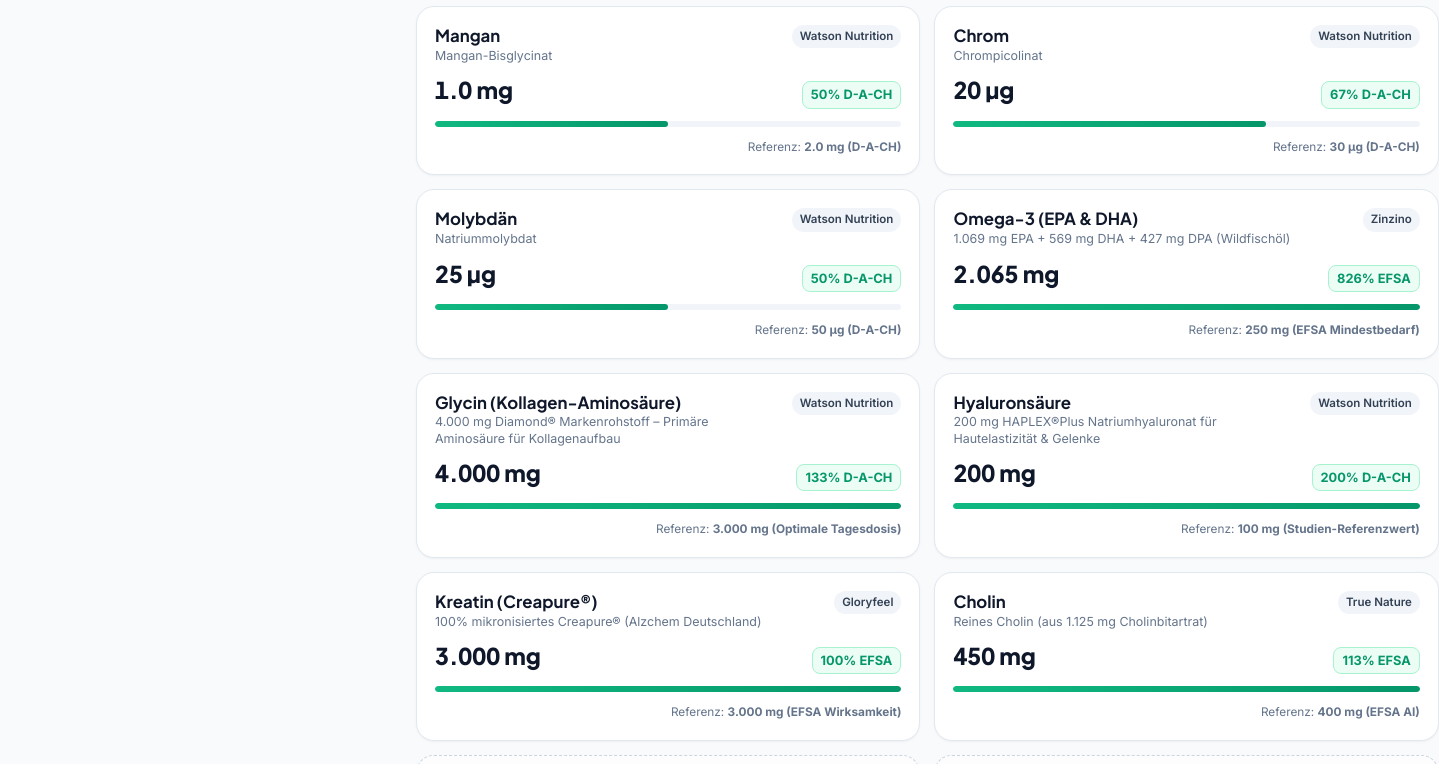
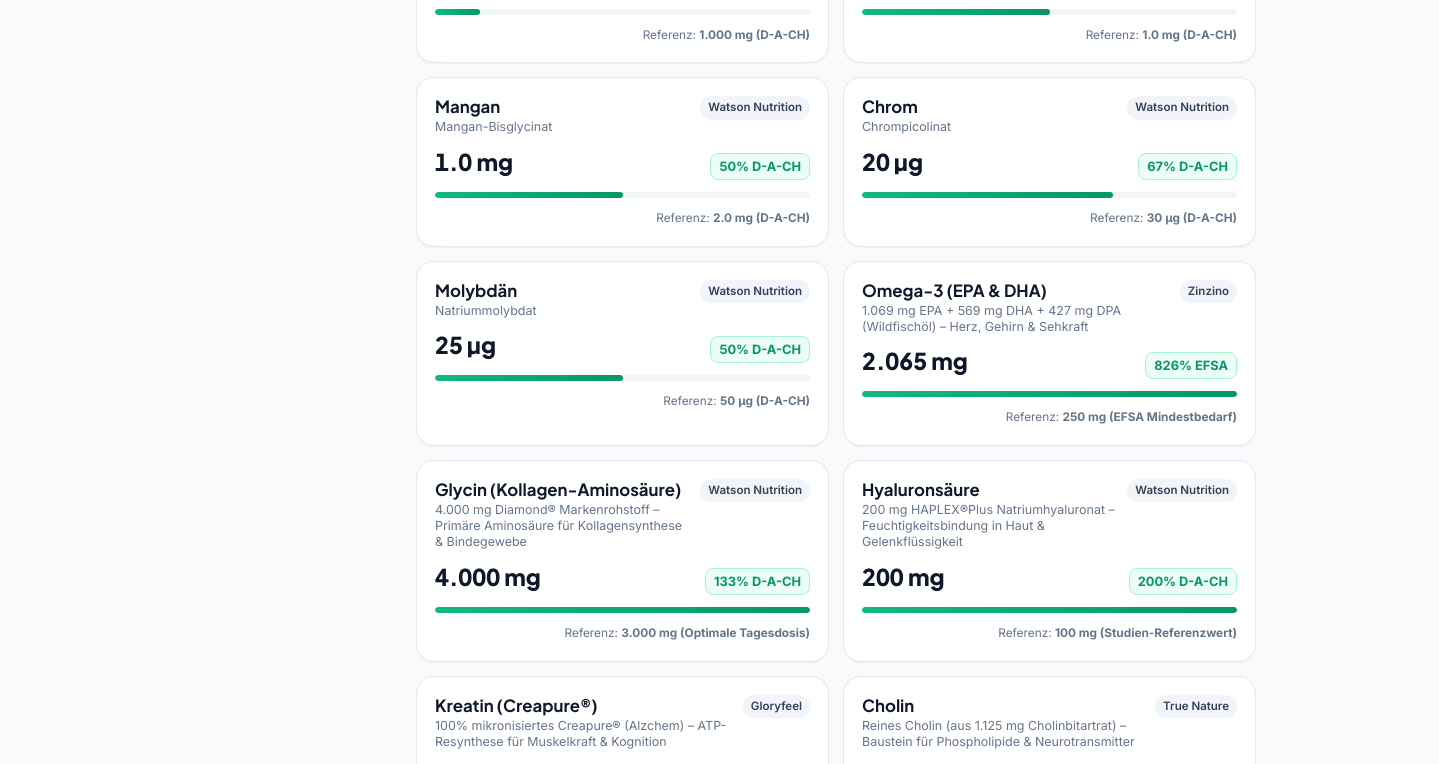
Before and after one commit to placeboHummel/djalals-naehrstoffe, a website: page index.html in a window 1280 px wide. Shown: the part 2036-2800 px from the top of the page, 1439 px wide, since content can reach past the window. Drawn offline with Linux system fonts and the light colour scheme.

Commit message:
refactor: Entfernung von Nicht-Fleischesser Badge und wissenschaftliche Einordnung in Aminosäuren, Omega-3 & Performance

```diff
--- a/index.html
+++ b/index.html
@@ -69,10 +69,9 @@
         <!-- Filter Pills Bar -->
         <div class="filter-pills-wrap">
           <button class="filter-pill active" data-cat="all">Alle (32)</button>
-          <button class="filter-pill" data-cat="vegan-critical">🌱 Nicht-Fleischesser Bilanz (13)</button>
           <button class="filter-pill" data-cat="vitamins">Vitamine (13)</button>
           <button class="filter-pill" data-cat="minerals">Mineralstoffe & Spurenelemente (10)</button>
-          <button class="filter-pill" data-cat="special">Kollagen, Omega-3 & Performance (9)</button>
+          <button class="filter-pill" data-cat="special">Aminosäuren, Omega-3 & Performance (9)</button>
         </div>
 
         <!-- Active Filter Indicator Banner -->
--- a/js/data.js
+++ b/js/data.js
@@ -107,7 +107,6 @@
     percent: 958,
     source: 'VitaMoment + Watson + Zinzino',
     sourceBrand: 'VitaMoment + Watson + Zinzino',
-    isVeganCritical: true,
     supplementIds: ['watson-male-essentials', 'vitamoment-d3-k2', 'zinzino-balanceoil']
   },
   {
@@ -150,7 +149,6 @@
     percent: 1250,
     source: 'Watson Male Essentials',
     sourceBrand: 'Watson Nutrition',
-    isVeganCritical: true,
     supplementIds: ['watson-male-essentials']
   },
   {
@@ -307,7 +305,6 @@
     percent: 71,
     source: 'Watson Male Essentials',
     sourceBrand: 'Watson Nutrition',
-    isVeganCritical: true,
     supplementIds: ['watson-male-essentials']
   },
   {
@@ -322,7 +319,6 @@
     percent: 60,
     source: 'Watson Male Essentials',
     sourceBrand: 'Watson Nutrition',
-    isVeganCritical: true,
     supplementIds: ['watson-male-essentials']
   },
   {
@@ -337,7 +333,6 @@
     percent: 100,
     source: 'Watson Male Essentials',
     sourceBrand: 'Watson Nutrition',
-    isVeganCritical: true,
     supplementIds: ['watson-male-essentials']
   },
   {
@@ -352,7 +347,6 @@
     percent: 75,
     source: 'Watson Male Essentials',
     sourceBrand: 'Watson Nutrition',
-    isVeganCritical: true,
     supplementIds: ['watson-male-essentials']
   },
   {
@@ -426,12 +420,12 @@
     supplementIds: ['watson-male-essentials']
   },
 
-  // --- SPEZIAL, OMEGA-3 & PERFORMANCE ---
+  // --- AMINOSÄUREN, OMEGA-3 & PERFORMANCE ---
   {
     category: 'special',
-    categoryName: 'Performance & Nicht-Fleischesser',
+    categoryName: 'Aminosäuren, Omega-3 & Performance',
     name: 'Omega-3 (EPA & DHA)',
-    extra: '1.069 mg EPA + 569 mg DHA + 427 mg DPA (Wildfischöl)',
+    extra: '1.069 mg EPA + 569 mg DHA + 427 mg DPA (Wildfischöl) – Herz, Gehirn & Sehkraft',
     amount: '2.065 mg',
     rawAmount: 2065,
     unit: 'mg',
@@ -439,14 +433,13 @@
     percent: 826,
     source: 'Zinzino BalanceOil+',
     sourceBrand: 'Zinzino',
-    isVeganCritical: true,
     supplementIds: ['zinzino-balanceoil']
   },
   {
     category: 'special',
-    categoryName: 'Performance & Nicht-Fleischesser',
+    categoryName: 'Aminosäuren, Omega-3 & Performance',
     name: 'Glycin (Kollagen-Aminosäure)',
-    extra: '4.000 mg Diamond® Markenrohstoff – Primäre Aminosäure für Kollagenaufbau',
+    extra: '4.000 mg Diamond® Markenrohstoff – Primäre Aminosäure für Kollagensynthese & Bindegewebe',
     amount: '4.000 mg',
     rawAmount: 4000,
     unit: 'mg',
@@ -454,14 +447,13 @@
     percent: 133,
     source: 'Watson CollaSyn®',
     sourceBrand: 'Watson Nutrition',
-    isVeganCritical: true,
     supplementIds: ['watson-collasyn']
   },
   {
     category: 'special',
-    categoryName: 'Performance & Nicht-Fleischesser',
+    categoryName: 'Aminosäuren, Omega-3 & Performance',
     name: 'Hyaluronsäure',
-    extra: '200 mg HAPLEX®Plus Natriumhyaluronat für Hautelastizität & Gelenke',
+    extra: '200 mg HAPLEX®Plus Natriumhyaluronat – Feuchtigkeitsbindung in Haut & Gelenkflüssigkeit',
     amount: '200 mg',
     rawAmount: 200,
     unit: 'mg',
@@ -473,9 +465,9 @@
   },
   {
     category: 'special',
-    categoryName: 'Performance & Nicht-Fleischesser',
+    categoryName: 'Aminosäuren, Omega-3 & Performance',
     name: 'Kreatin (Creapure®)',
-    extra: '100% mikronisiertes Creapure® (Alzchem Deutschland)',
+    extra: '100% mikronisiertes Creapure® (Alzchem) – ATP-Resynthese für Muskelkraft & Kognition',
     amount: '3.000 mg',
     rawAmount: 3000,
     unit: 'mg',
@@ -483,14 +475,13 @@
     percent: 100,
     source: 'Gloryfeel Creapure®',
     sourceBrand: 'Gloryfeel',
-    isVeganCritical: true,
     supplementIds: ['gloryfeel-creatine']
   },
   {
     category: 'special',
-    categoryName: 'Performance & Nicht-Fleischesser',
+    categoryName: 'Aminosäuren, Omega-3 & Performance',
     name: 'Cholin',
-    extra: 'Reines Cholin (aus 1.125 mg Cholinbitartrat)',
+    extra: 'Reines Cholin (aus 1.125 mg Cholinbitartrat) – Baustein für Phospholipide & Neurotransmitter',
     amount: '450 mg',
     rawAmount: 450,
     unit: 'mg',
@@ -498,14 +489,13 @@
     percent: 113,
     source: 'True Nature Cholin',
     sourceBrand: 'True Nature',
-    isVeganCritical: true,
     supplementIds: ['true-nature-cholin']
   },
   {
     category: 'special',
-    categoryName: 'Performance & Nicht-Fleischesser',
+    categoryName: 'Aminosäuren, Omega-3 & Performance',
     name: 'L-Carnitin',
-    extra: 'Kommt fast nur in Fleisch vor – transportiert langkettige Fettsäuren in Mitochondrien',
+    extra: 'Bedingt essentielle Aminosäure-Verbindung – Transport langkettiger Fettsäuren in Mitochondrien',
     amount: '0 mg',
     rawAmount: 0,
     unit: 'mg',
@@ -513,14 +503,13 @@
     percent: 0,
     source: 'Nicht im aktuellen Stack',
     sourceBrand: 'Offen / 0 mg',
-    isVeganCritical: true,
     supplementIds: []
   },
   {
     category: 'special',
-    categoryName: 'Performance & Nicht-Fleischesser',
+    categoryName: 'Aminosäuren, Omega-3 & Performance',
     name: 'Taurin',
-    extra: 'Nur in tierischem Gewebe – zelluläre Osmoregulation, Gallensäuren & Herzschutz',
+    extra: 'Bedingt essentielle Aminosulfonsäure – Zelluläre Osmoregulation, Gallensäuren & Kardiometabolismus',
     amount: '0 mg',
     rawAmount: 0,
     unit: 'mg',
@@ -528,14 +517,13 @@
     percent: 0,
     source: 'Nicht im aktuellen Stack',
     sourceBrand: 'Offen / 0 mg',
-    isVeganCritical: true,
     supplementIds: []
   },
   {
     category: 'special',
-    categoryName: 'Performance & Nicht-Fleischesser',
+    categoryName: 'Aminosäuren, Omega-3 & Performance',
     name: 'Carnosin / Beta-Alanin',
-    extra: 'Carnosin kommt nur in Fleisch vor – intrazellulärer Säurepuffer im Muskel & Gehirn',
+    extra: 'Intrazelluläres Dipeptid (Beta-Alanyl-L-Histidin) – Protonenpuffer im Skelettmuskel & ZNS-Schutz',
     amount: '0 mg',
     rawAmount: 0,
     unit: 'mg',
@@ -543,14 +531,13 @@
     percent: 0,
     source: 'Nicht im aktuellen Stack',
     sourceBrand: 'Offen / 0 mg',
-    isVeganCritical: true,
     supplementIds: []
   },
   {
     category: 'special',
-    categoryName: 'Performance & Nicht-Fleischesser',
+    categoryName: 'Aminosäuren, Omega-3 & Performance',
     name: 'Oliven-Polyphenole',
-    extra: 'Aus vorzeitig geerntetem nativem Olivenöl extra (Antioxidans)',
+    extra: 'Aus vorzeitig geerntetem nativem Olivenöl extra – Schutz der Blutfette vor oxidativem Stress',
     amount: '2.9 mg',
     rawAmount: 2.9,
     unit: 'mg',
--- a/js/main.js
+++ b/js/main.js
@@ -143,12 +143,8 @@
       }
 
       // Category filter
-      if (currentCategory !== 'all') {
-        if (currentCategory === 'vegan-critical') {
-          if (!item.isVeganCritical) return false;
-        } else if (item.category !== currentCategory) {
-          return false;
-        }
+      if (currentCategory !== 'all' && item.category !== currentCategory) {
+        return false;
       }
 
       // Search filter
```
